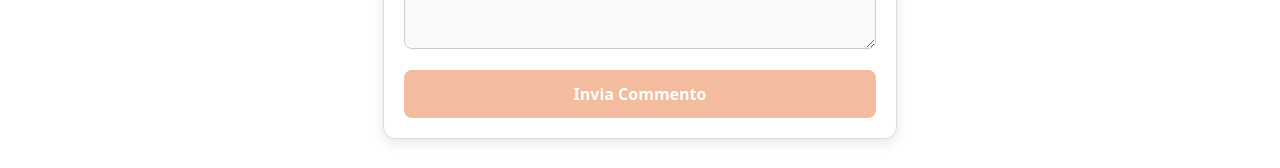
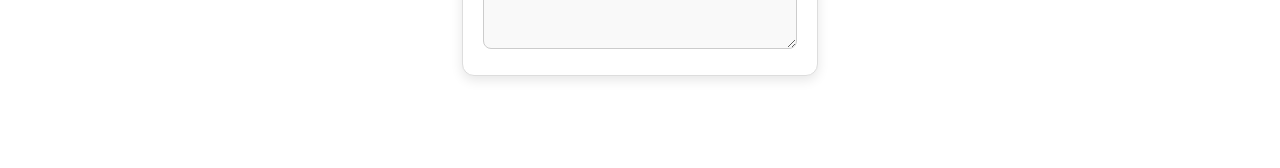
Before and after one commit to MarcosMaida/pw4_frontend, a Next.js app: page /user/prenotazioni in a window 1280 px wide. Shown: the part 594-762 px from the top of the page. Built offline with nearby package versions, Linux system fonts and the light colour scheme; no server answers.

Commit message:
Merge di Prenotazione css e js

```diff
--- a/src/app/user/prenotazioni/page.js
+++ b/src/app/user/prenotazioni/page.js
@@ -145,7 +145,6 @@ export default function PrenotazioniPage() {
                                 onChange={(e) => setCommento(e.target.value)} // Gestore di aggiornamento stato
                                 required
                             ></textarea>
-                            <button type="submit">Invia Commento</button>
                         </form>
                     </div>
                 </div>
--- a/src/app/user/prenotazioni/prenotazioni.module.css
+++ b/src/app/user/prenotazioni/prenotazioni.module.css
@@ -96,6 +96,7 @@
 .status_shipped { background-color: #007bff; }
 .status_cancelled { background-color: #dc3545; }
 
+
 /* Stile per comment box */
 .comment_box {
     width: 100%;
@@ -134,18 +135,6 @@
     outline: none;
 }
 
-.comment_box button {
-    width: 100%;
-    padding: 12px;
-    background-color: #f3bc9f;
-    color: white;
-    border: none;
-    border-radius: 8px;
-    font-size: 16px;
-    cursor: pointer;
-    margin-top: 15px;
-    font-weight: bold;
-}
 
 /* Responsive styles */
 @media (max-width: 768px) {
```
